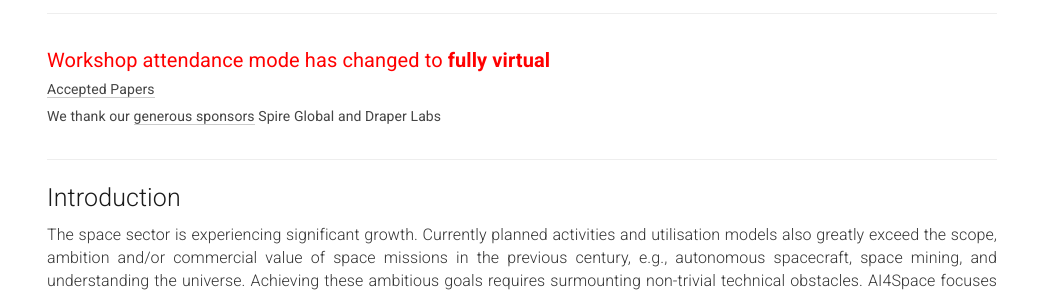
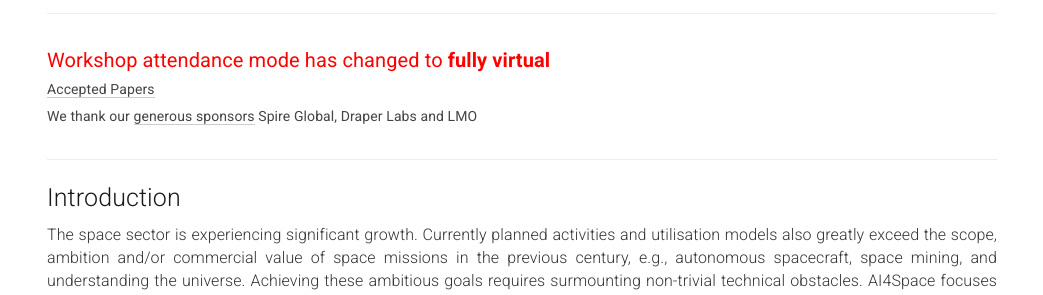
Before and after one commit to AIforSpace/2024, a Jekyll site: the page built from _pages/home.md, in a window 1280 px wide and 900 px high. Shown: the part 397-692 px from the top of the window, without its empty margins (118-1161 px from the left). Built offline with Jekyll 4.4.1, drawn with Linux system fonts in a browser that asks for light colours.

Commit message:
Added sponsors

```diff
--- a/_pages/home.md
+++ b/_pages/home.md
@@ -32,7 +32,7 @@ acknowledgements: ""
   <div class="col-xs-12">
     <h5 style="color:red">Workshop attendance mode has changed to <b>fully virtual</b></h5>
     <h6><a href="#accepted_papers">Accepted Papers</a></h6>
-    <h6>We thank our <a href="#sponsor_spire">generous sponsors</a> Spire Global and Draper Labs</h6>
+    <h6>We thank our <a href="#sponsor_spire">generous sponsors</a> Spire Global, Draper Labs and LMO</h6>
   </div>
 </div>
 
```
